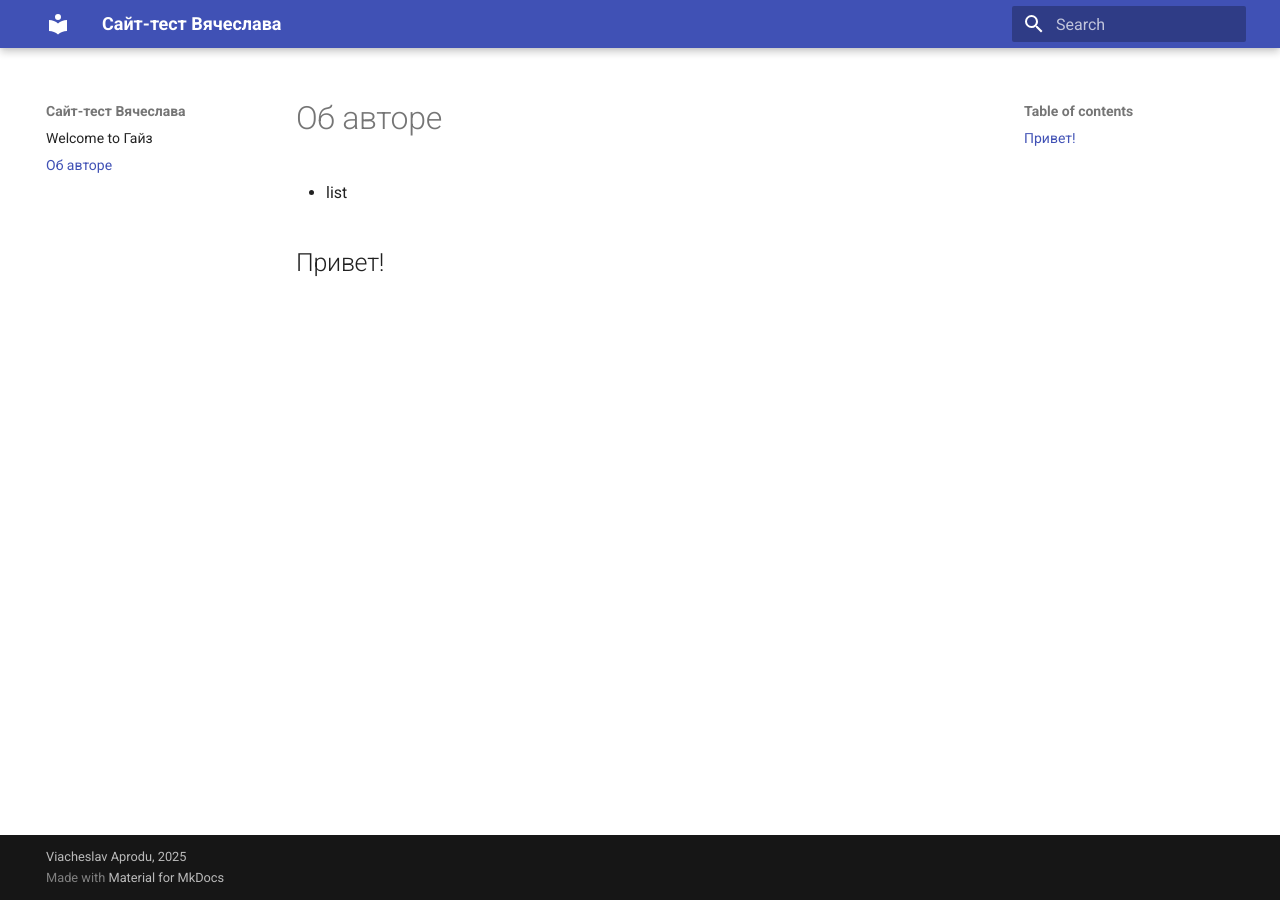
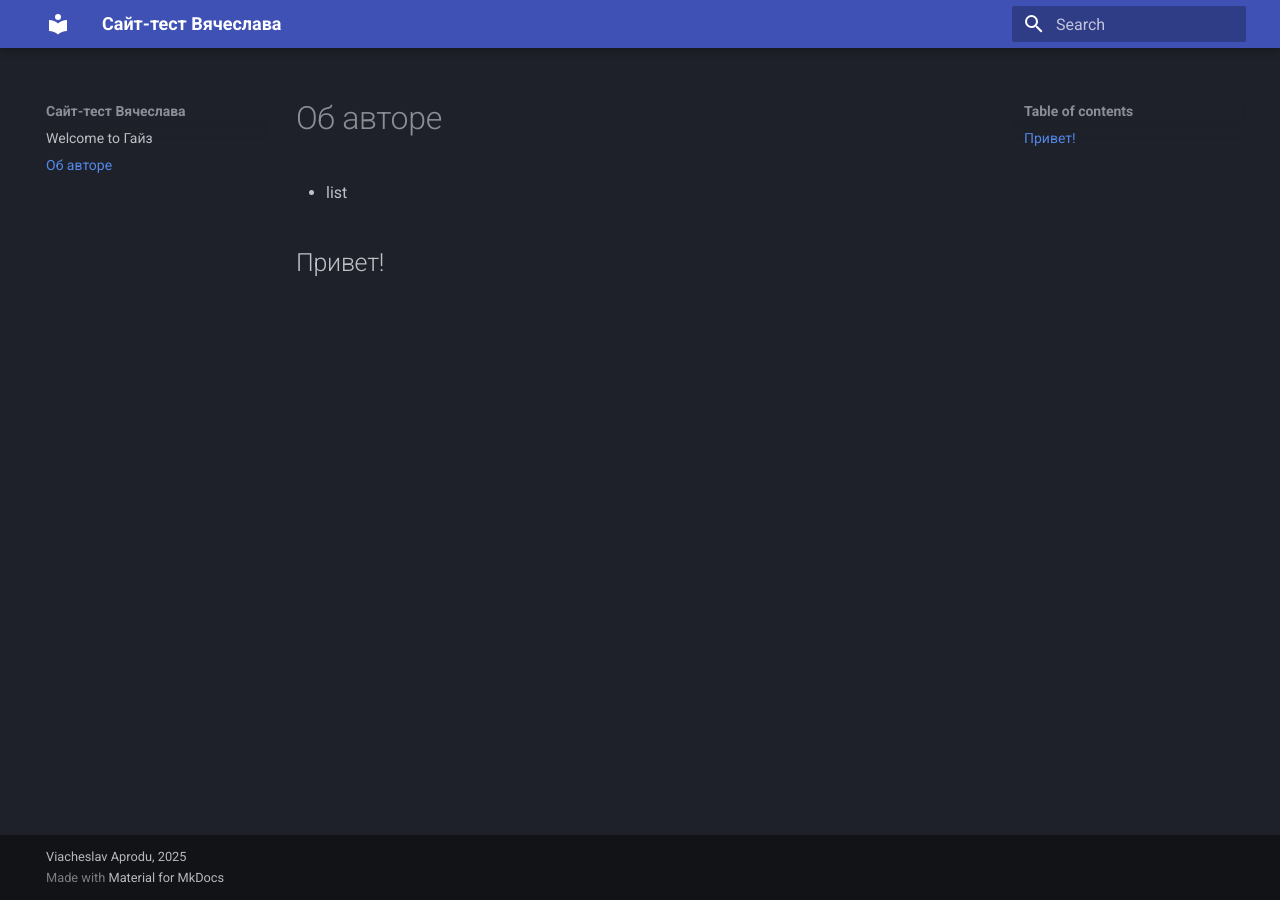
Before and after one commit to Vjacheslav772/mkdocs-demo, an MkDocs documentation site: the page built from docs/Об авторе.md, in a window 1280 px wide. Built offline with MkDocs 1.6.1 and Material for MkDocs 9.7.7, drawn with Linux system fonts in a browser that asks for light colours.

Commit message:
Обновил mkdocs.yml и добавил темную тему

```diff
--- a/mkdocs.yml
+++ b/mkdocs.yml
@@ -2,6 +2,11 @@ site_name: Сайт-тест Вячеслава
 site_url: https://Vjacheslav772.github.io/Test_Site/
 theme:
   name: material
+  palette:
+    scheme: slate
+    #primary: indigo
+    #accent: indigo
+
 site_author: Viacheslav Aprodu
 copyright: Viacheslav Aprodu, 2025
 markdown_extensions:
```
